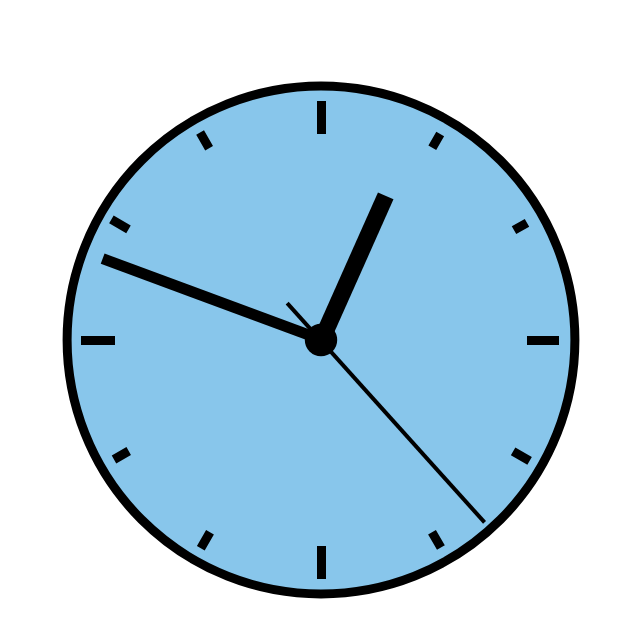
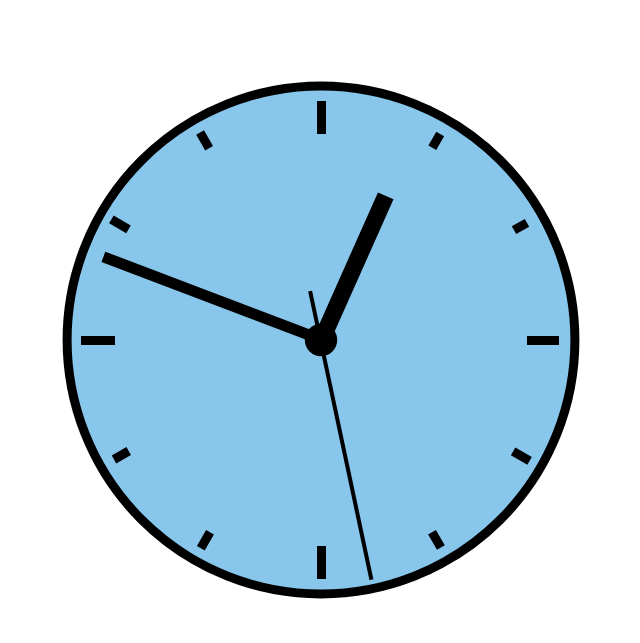
Before and after one commit to samarasofe/Projeto-Relogio-Analogico, a plain HTML site: page index.html in a window 1280 px wide. Shown: the whole page, without its empty margins (319-959 px from the left). Drawn offline with Linux system fonts and the light colour scheme.

Commit message:
Mostra a hora de forma dinâmica com SetInterval

```diff
--- a/script.js
+++ b/script.js
@@ -1,6 +1,8 @@
 const PONTEIROHORA = document.querySelector("#hour");
 const PONTEIROMINUTO = document.querySelector("#minute");
 const PONTEIROSEGUNDO = document.querySelector("#second");
+
+function executarRelogio() {
 
     var data = new Date();
     console.log(data);
@@ -11,10 +13,13 @@ let seg = data.getSeconds();
 
     console.log("Hora: " + hr + " Minuto: " + min + " Segundo: " + seg);
 
-let posicaoHr = (hr*360/12)+(min*(360/60)/12);
-let posicaoMin = (min*360/60)+(seg*(360/60)/60);
-let posicaoSeg = seg*360/60;
+    let posicaoHr = (hr * 360 / 12) + (min * (360 / 60) / 12);
+    let posicaoMin = (min * 360 / 60) + (seg * (360 / 60) / 60);
+    let posicaoSeg = seg * 360 / 60;
 
     PONTEIROHORA.style.transform = "rotate(" + posicaoHr + "deg)";
     PONTEIROMINUTO.style.transform = "rotate(" + posicaoMin + "deg)"
     PONTEIROSEGUNDO.style.transform = "rotate(" + posicaoSeg + "deg)"
+}
+
+ var intervalo = setInterval(executarRelogio, 1000);
--- a/style.css
+++ b/style.css
@@ -66,5 +66,5 @@
 #minute,
 #second {
     transform-origin: 300px 300px;
-    transition: transform .5s ease-in-out;
+    /* transition: transform .5s ease-in-out; */
 }
```
Lines whose indentation alone changed are shown as unchanged.
